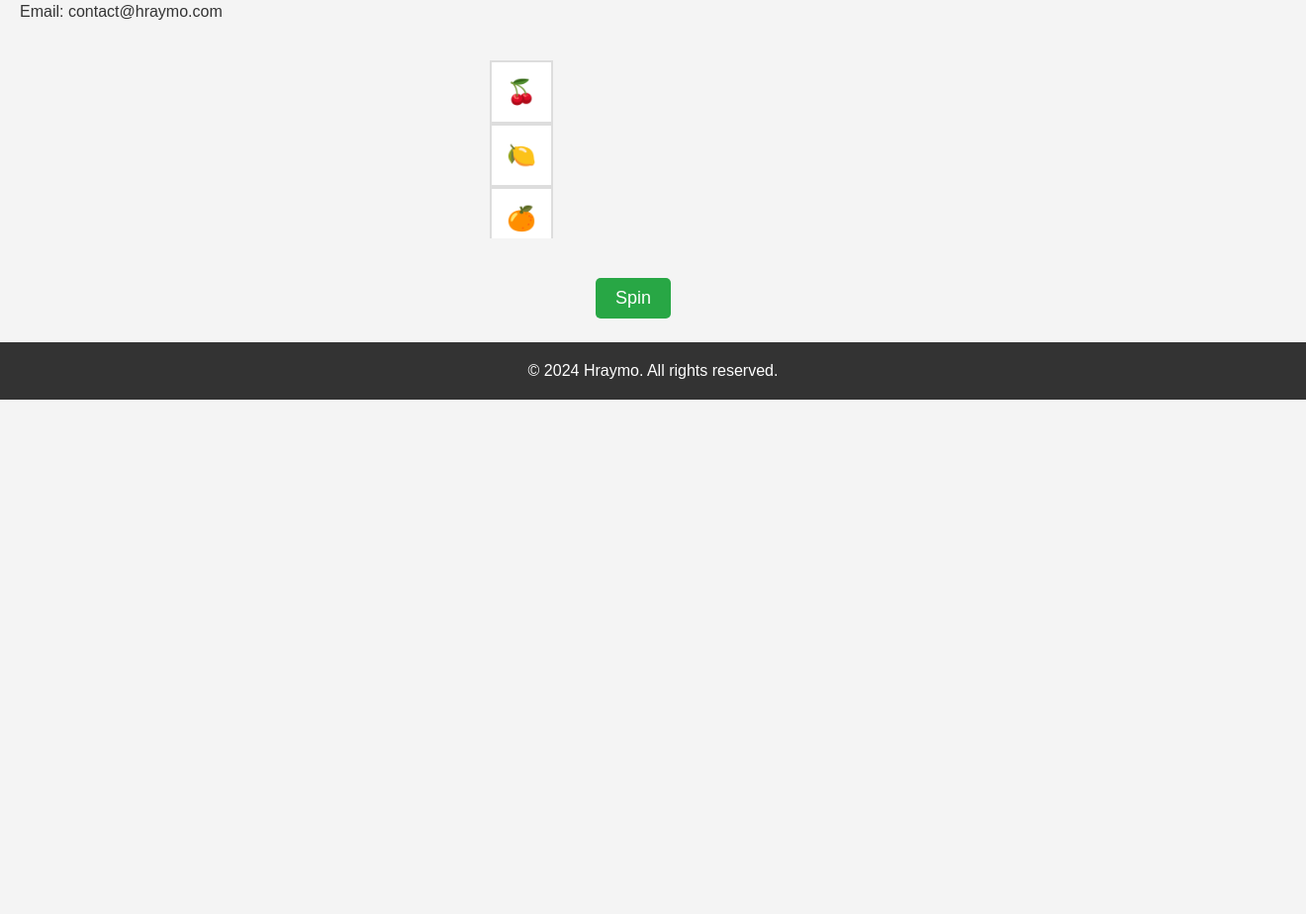
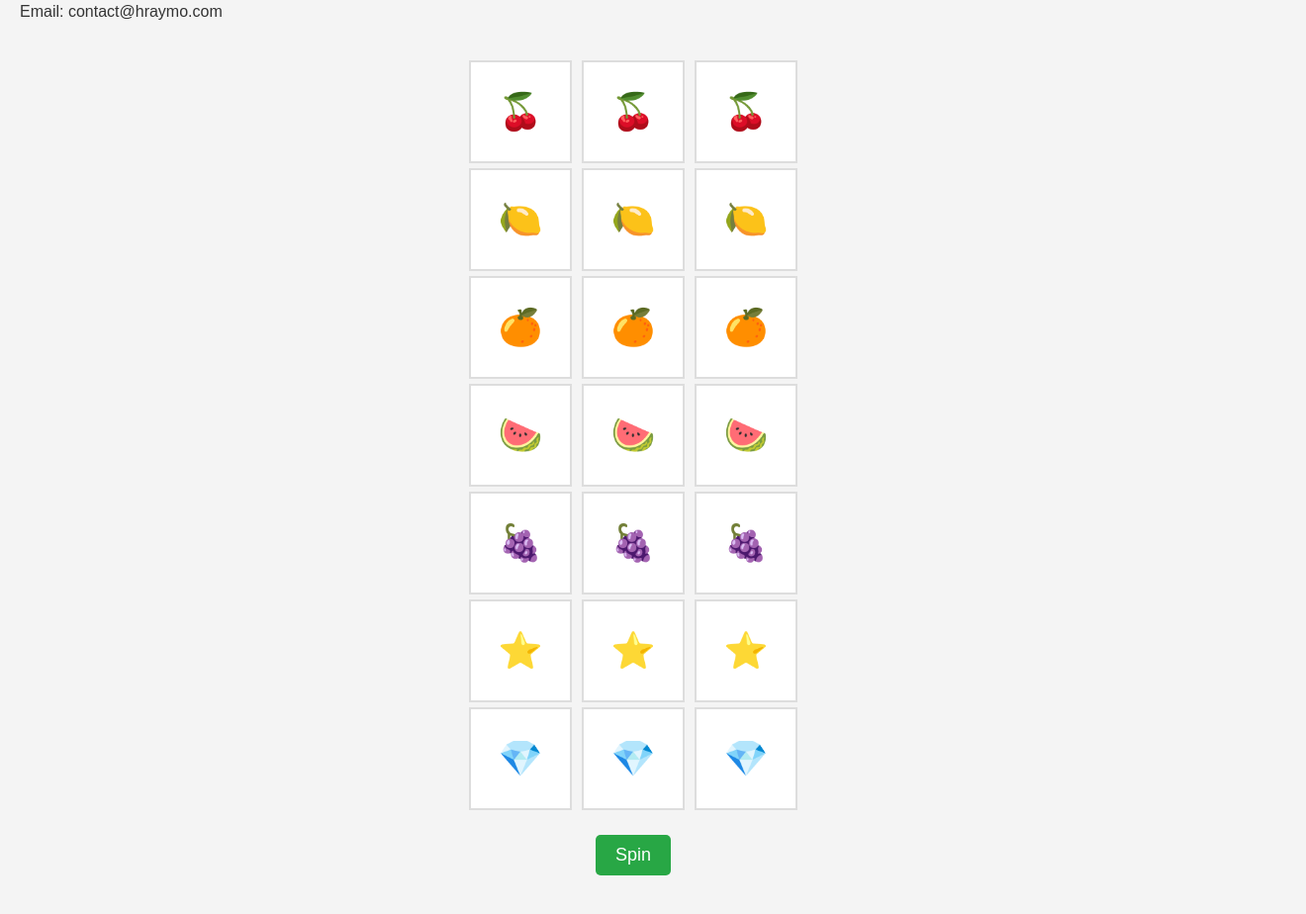
Before and after one commit to Hraymo/company, a plain HTML site: page index.html in a window 1280 px wide. Shown: the part 396-1320 px from the top of the page at 99% size, 1320 px wide, since content can reach past the window. Before the commit the page ends 800 px from the top, so only its background shows below. Drawn offline with Linux system fonts and the light colour scheme.

Commit message:
Update index.html

```diff
--- a/index.html
+++ b/index.html
@@ -44,7 +44,7 @@
         }
 
         .slot-machine {
-            width: 300px;
+            width: 600px;
             text-align: center;
             margin: 0 auto;
         }
@@ -52,29 +52,22 @@
         .reels {
             display: flex;
             justify-content: center;
-            margin-bottom: 20px;
             overflow: hidden;
-            position: relative;
-            height: 180px; /* Adjust based on the height of the reels */
         }
 
         .reel-container {
             display: flex;
             flex-direction: column;
-            position: absolute;
-            top: 0;
-            left: 0;
-            height: 600px; /* Height enough to include all symbols */
+            margin: 0 5px;
         }
 
         .reel {
-            display: inline-block;
-            width: 60px;
-            height: 60px;
+            width: 100px;
+            height: 100px;
             border: 2px solid #ddd;
-            margin: 0 5px;
-            font-size: 24px;
-            line-height: 60px;
+            margin-bottom: 5px;
+            font-size: 36px;
+            line-height: 100px;
             background-color: #fff;
             text-align: center;
         }
@@ -96,10 +89,10 @@
 
         @keyframes spin {
             0% { transform: translateY(0); }
-            100% { transform: translateY(-300px); } /* Adjust to match the height of the container */
+            100% { transform: translateY(-300%); } /* Adjust to match the number of symbols */
         }
 
-        .spinning {
+        .reel-container.spin .reel {
             animation: spin 1.5s cubic-bezier(0.33, 1, 0.68, 1) forwards;
         }
     </style>
@@ -130,7 +123,25 @@
         <section id="slot-machine">
             <div class="slot-machine">
                 <div class="reels">
-                    <div class="reel-container">
+                    <div class="reel-container" id="reel1">
+                        <div class="reel">🍒</div>
+                        <div class="reel">🍋</div>
+                        <div class="reel">🍊</div>
+                        <div class="reel">🍉</div>
+                        <div class="reel">🍇</div>
+                        <div class="reel">⭐</div>
+                        <div class="reel">💎</div>
+                    </div>
+                    <div class="reel-container" id="reel2">
+                        <div class="reel">🍒</div>
+                        <div class="reel">🍋</div>
+                        <div class="reel">🍊</div>
+                        <div class="reel">🍉</div>
+                        <div class="reel">🍇</div>
+                        <div class="reel">⭐</div>
+                        <div class="reel">💎</div>
+                    </div>
+                    <div class="reel-container" id="reel3">
                         <div class="reel">🍒</div>
                         <div class="reel">🍋</div>
                         <div class="reel">🍊</div>
@@ -146,34 +157,38 @@
         </section>
     </main>
 
-    <footer>
-        <p>&copy; 2024 Hraymo. All rights reserved.</p>
-    </footer>
-
     <script>
         const symbols = ['🍒', '🍋', '🍊', '🍉', '🍇', '⭐', '💎'];
 
         function spin() {
-            const reelContainer = document.querySelector('.reel-container');
-            // Reset animation
-            reelContainer.classList.remove('spinning');
-            void reelContainer.offsetWidth; // Trigger reflow
-            reelContainer.classList.add('spinning');
+            const reelContainers = document.querySelectorAll('.reel-container');
+            reelContainers.forEach(container => {
+                // Reset animation
+                container.style.animation = 'none';
+                container.offsetHeight; // Trigger reflow
+                container.style.animation = 'spin 1.5s cubic-bezier(0.33, 1, 0.68, 1) forwards';
+            });
 
             setTimeout(() => {
-                reelContainer.classList.remove('spinning');
-                const reels = document.querySelectorAll('.reel');
-                reels.forEach(reel => {
-                    reel.innerText = symbols[Math.floor(Math.random() * symbols.length)];
+                reelContainers.forEach(container => {
+                    const reels = container.querySelectorAll('.reel');
+                    reels.forEach(reel => {
+                        reel.innerText = symbols[Math.floor(Math.random() * symbols.length)];
+                    });
                 });
 
-                // Check for a win (for demonstration purposes, checking the first three reels)
-                if (reels[0].innerText === reels[1].innerText && reels[1].innerText === reels[2].innerText) {
+                const reels1 = reelContainers[0].querySelectorAll('.reel');
+                const reels2 = reelContainers[1].querySelectorAll('.reel');
+                const reels3 = reelContainers[2].querySelectorAll('.reel');
+
+                if (reels1[0].innerText === reels1[1].innerText && reels1[1].innerText === reels1[2].innerText &&
+                    reels2[0].innerText === reels2[1].innerText && reels2[1].innerText === reels2[2].innerText &&
+                    reels3[0].innerText === reels3[1].innerText && reels3[1].innerText === reels3[2].innerText) {
                     document.getElementById('result').innerText = "🎉 You win! 🎉";
                 } else {
                     document.getElementById('result').innerText = "Try again!";
                 }
-            }, 1500); // Matches the duration of the animation
+            }, 1500);
         }
     </script>
 </body>
```
